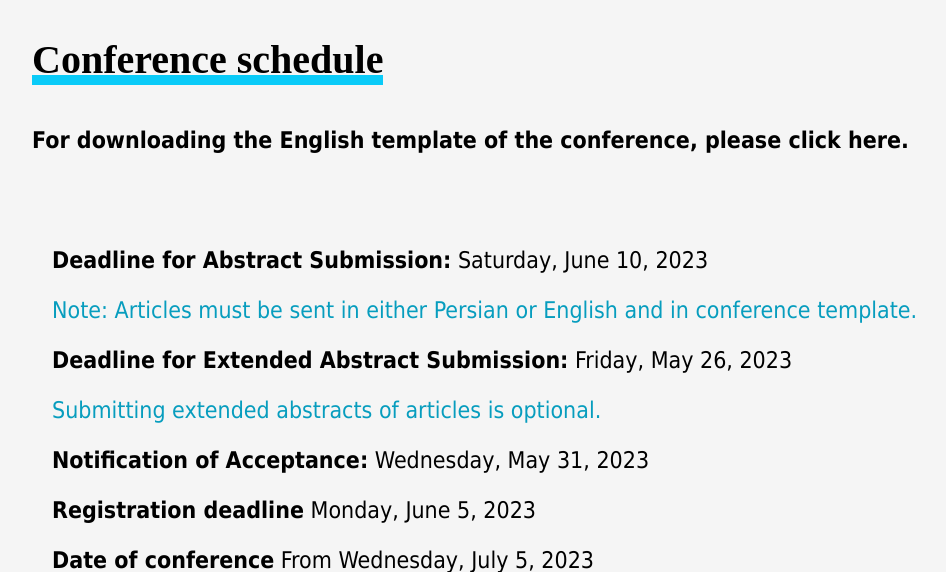
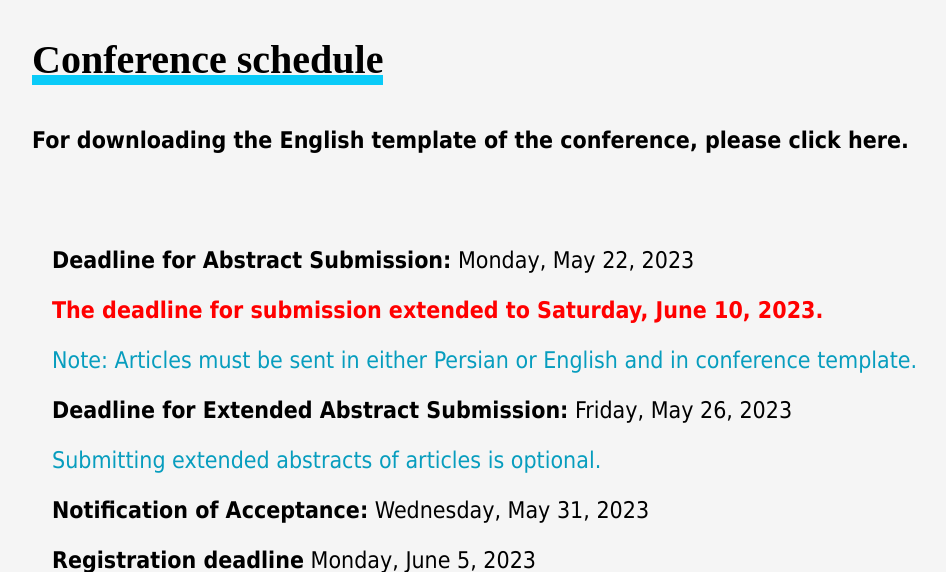
Before and after one commit to KashanUniversity/CACNA2023Event, a PHP site: page /en/ in a window 1280 px wide. Shown: the part 2062-2634 px from the top of the page, without its empty margins (68-1014 px from the left). Run offline with PHP 8.4, Linux system fonts and the light colour scheme; some web fonts are replaced.

Commit message:
Update index.php

```diff
--- a/en/index.php
+++ b/en/index.php
@@ -68,7 +68,15 @@ $is_home = true;
             <ul class="dates">
                 <li>
                     <label>Deadline for Abstract Submission:</label>
-                    <span>Saturday, June 10, 2023</span>
+                    <span>Monday, May 22, 2023</span>
+
+                    <br>
+                    <b>
+                        <font color="red">
+                            The deadline for submission extended to Saturday, June 10, 2023.
+                        </font>
+                    </b>
+
                     <div class="note">
                         Note: Articles must be sent in either Persian or English and in conference template.
                     </div>
```
